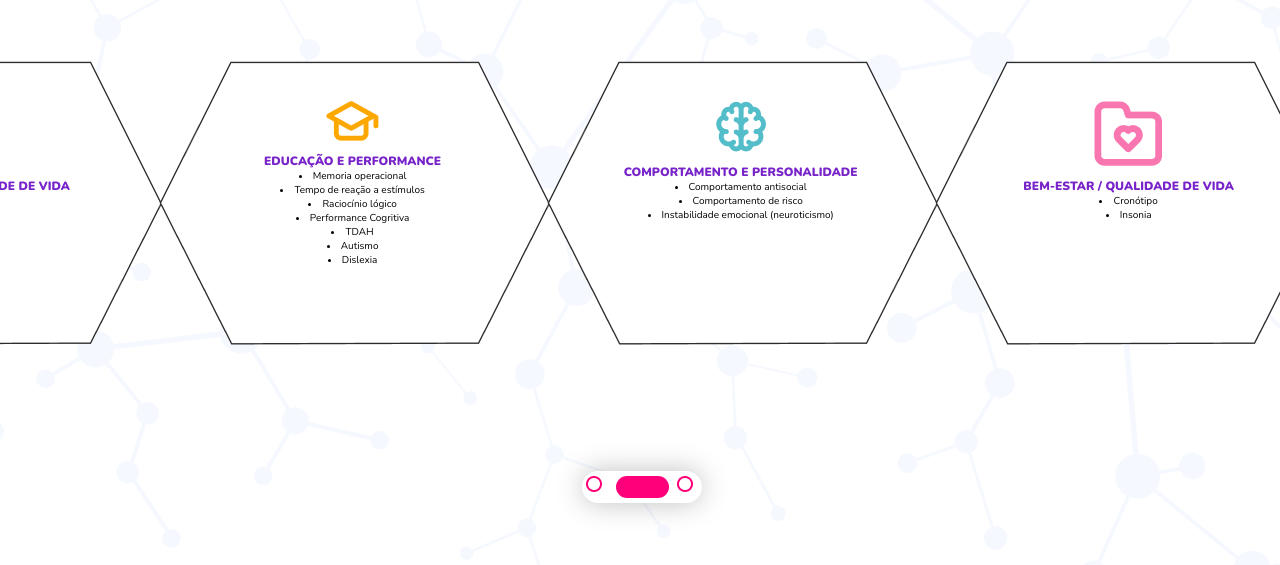
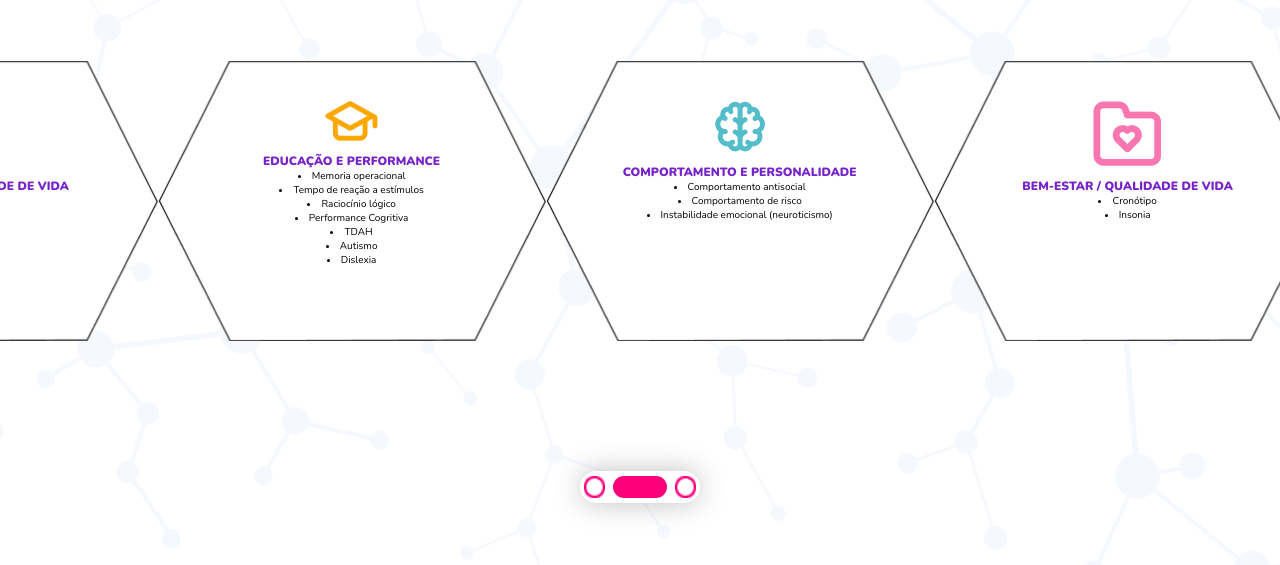
Before and after one commit to AndressaGabriele/DesafioUbuntu, a plain HTML site: page index.html in a window 1280 px wide. Shown: the part 209-774 px from the top of the page. Drawn offline with nearby package versions, Linux system fonts and the light colour scheme.

Commit message:
Atualizacao do style, correcao de bug

```diff
--- a/css/style.css
+++ b/css/style.css
@@ -16,7 +16,7 @@ body {
     max-width: 100vw;
     position: relative;
     background: #FFFFFF;
-    background-image: url(/assets/img/Vector-group/Vector-bottom.png);
+    background-image: url("../assets/img/Vector-group/Vector-bottom.png");
   }
 
 .header {
@@ -41,18 +41,17 @@ body {
 .slider {
     display: flex;
     align-items: center;
-    width: 136vw;
-    padding-left: 1px;
+    width: 136%;
     position: absolute;
-    left: -18vw;
+    left: -18%;
 }
 
 .title_card {
-  font-weight: 900;
-  font-size: 1.2em;
-  margin-top: 1em;
-  text-transform: uppercase;
-  color: #7723C9;
+    font-weight: 900;
+    font-size: 1.2em;
+    margin-top: 1em;
+    text-transform: uppercase;
+    color: #7723C9;
 }
 
 .div_text {
@@ -63,33 +62,44 @@ body {
     padding-top: 4em;
     height: 28em;
     width: 38.8em;
+    background-image: url("../assets/img/Vector-group/Diamount.png");
+    background-position: center;
+    background-repeat: no-repeat;
+    background-size: cover;
+    background-color: transparent;
 
 }
 
-.img_carrousel {
-    position: absolute;
-    z-index: -999999;
-}
-
 .btnBox {
-    background-image: url(/assets/img/slider-button/btnBox.png);
-    background: #FFFFFF;
-    box-shadow: 0px 0px 28px #00000040;
-    border-radius: 33px;
-    width: 12em;
-    height: 3.2em;
-    left: 45.5vw;
+    width: 100%;
     display: flex;
-    justify-content: space-around;
+    justify-content: center;
     align-items: center;
     z-index: 99999999999;
     position: fixed;
     bottom: 11vh;
   }
 
+  .btnBackground {
+    background-image: url("../assets/img/slider-button/btnBox.png");
+    background-size: cover;
+    background-position: center;
+    background-repeat: no-repeat;
+    background: #ffffff;
+    box-shadow: 0px 0px 28px #00000040;
+    border-radius: 33px;
+    width: 12em;
+    height: 3.2em;
+    display: flex;
+    justify-content: space-around;
+    align-items: center;
+  }
+
   .btn {
-    background-image: url(/assets/img/slider-button/button.png);
+    background-image: url("../assets/img/slider-button/button.png");
     background-repeat: no-repeat;
+    background-size: cover;
+    background-position: center;
     background-color: transparent;
     width: 1.6em;
     height: 1.6em;
@@ -99,8 +109,11 @@ body {
   }
 
   .active {
-    background-image: url(/assets/img/slider-button/btnActive.png);
-    background: #FF007A;
+    background-image: url("../assets/img/slider-button/btnActive.png");
+    background-color: #FF007A;
+    background-repeat: no-repeat;
+    background-size: cover;
+    background-position: center;
     border-radius: 1.1em;
     width: 4em;
     height: 1.6em;
@@ -108,54 +121,54 @@ body {
 
 @keyframes left {
     0% {
-      left: -18vw;
+      left: -18%;
     }
     100% {
-      left: 0vw;
+      left: 0;
     }
   }
 
   @keyframes right {
     0% {
-      left: -18vw;
+      left: -18%;
     }
     100% {
-      left: -36vw;
+      left: -36%;
     }
   }
 
   @keyframes rightToCenter {
     0% {
-      left: -36vw;
+      left: -36%;
     }
     100% {
-      left: -18vw;
+      left: -18%;
     }
   }
 
   @keyframes leftToCenter {
     0% {
-      left: 0vw;
+      left: 0;
     }
     100% {
-      left: -18vw;
+      left: -18%;
     }
   }
 
   @keyframes leftToRight {
     0% {
-      left: 0vw;
+      left: 0;
     }
     100% {
-      left: -36vw;
+      left: -36%;
     }
   }
 
   @keyframes rightToLeft {
     0% {
-      left: -36vw;
+      left: -36%;
     }
     100% {
-      left: 0vw;
+      left: 0;
     }
   }
--- a/index.html
+++ b/index.html
@@ -22,7 +22,6 @@
     <div id="mainContainer">
     <main id="slider" class="slider">
         <section id="first" class="first">
-            <img src="/assets/img/Vector-group/Vector 5-3.png" alt="" class="img_carrousel">
             <div class="div_text">
             <img src="./assets/img/Icons-carrousel/Icon-well-being.png" alt="">
             <p class="title_card">Bem-estar / qualidade de vida</p>
@@ -31,7 +30,6 @@
             </div>
         </section>
         <section id="one" class="one">
-            <img src="/assets/img/Vector-group/Vector 5-3.png" alt="" class="img_carrousel">
             <div class="div_text">
             <img src="./assets/img/Icons-carrousel/Icon-education.png" alt="">
             <p class="title_card">Educação e performance</p>
@@ -45,7 +43,6 @@
             </div>
         </section>
         <section id="two" class="two">
-            <img src="/assets/img/Vector-group/Vector 5-3.png" alt="" class="img_carrousel">
             <div class="div_text">
             <img src="./assets/img/Icons-carrousel/Icon-performance.png" alt="">
             <p class="title_card">Comportamento e personalidade</p>
@@ -55,7 +52,6 @@
             </div>
         </section>
         <section id="three" class="three">
-            <img src="/assets/img/Vector-group/Vector 5-3.png" alt="" class="img_carrousel">
             <div class="div_text">
             <img src="./assets/img/Icons-carrousel/Icon-well-being.png" alt="">
             <p class="title_card">Bem-estar / qualidade de vida</p>
@@ -64,7 +60,6 @@
             </div>
         </section>
         <section id="five" class="five">
-            <img src="/assets/img/Vector-group/Vector 5-3.png" alt="" class="img_carrousel">
             <div class="div_text">
             <img src="./assets/img/Icons-carrousel/Icon-education.png" alt="">
             <p  class="title_card">Educação e performance</p>
@@ -78,12 +73,19 @@
             </div>
         </section>
     </main>
-    <div class="btnBox">
+    <!-- <div class="btnBackground">
         <button class="btn" id="left"></button>
         <button class="btn active" id="center"></button>
         <button class="btn" id="right"></button>
-      </div>
+    </div> -->
 </div>
+ <div class="btnBox">
+        <div class="btnBackground">
+        <button class="btn" id="left"></button>
+        <button class="btn active" id="center"></button>
+        <button class="btn" id="right"></button>
+        </div>
+    </div>
 
 </body>
 </html>
--- a/js/main.js
+++ b/js/main.js
@@ -16,12 +16,12 @@ const changeOrder = (e) => {
         slider.style.animationName = "rightToLeft";
         slider.style.animationDuration = "0.5s";
         trackPosition = 1;
-        return (slider.style.left = "0vw");
+        return (slider.style.left = "0");
       }
       trackPosition = 1;
       slider.style.animationName = "left";
       slider.style.animationDuration = "1s";
-      return (slider.style.left = "0px");
+      return (slider.style.left = "0");
 
     case "center": {
       centerBtn.classList.add("active")
@@ -35,7 +35,7 @@ const changeOrder = (e) => {
         slider.style.animationDuration = "1s";
       }
       trackPosition = 2;
-      return (slider.style.left = "-18vw");
+      return (slider.style.left = "-18%");
     }
     case "right":
       rightBtn.classList.add("active")
@@ -45,12 +45,12 @@ const changeOrder = (e) => {
         slider.style.animationName = "leftToRight";
         slider.style.animationDuration = "0.5s";
         trackPosition = 3;
-        return (slider.style.left = "-36vw");
+        return (slider.style.left = "-36%");
       }
       trackPosition = 3;
       slider.style.animationName = "right";
       slider.style.animationDuration = "1s";
-      return (slider.style.left = "-36vw");
+      return (slider.style.left = "-36%");
   }
 };
 
```
Also changed, not shown: assets/img/Vector-group/Diamount.png (renamed from assets/img/Vector-group/Vector 5-3.png).
